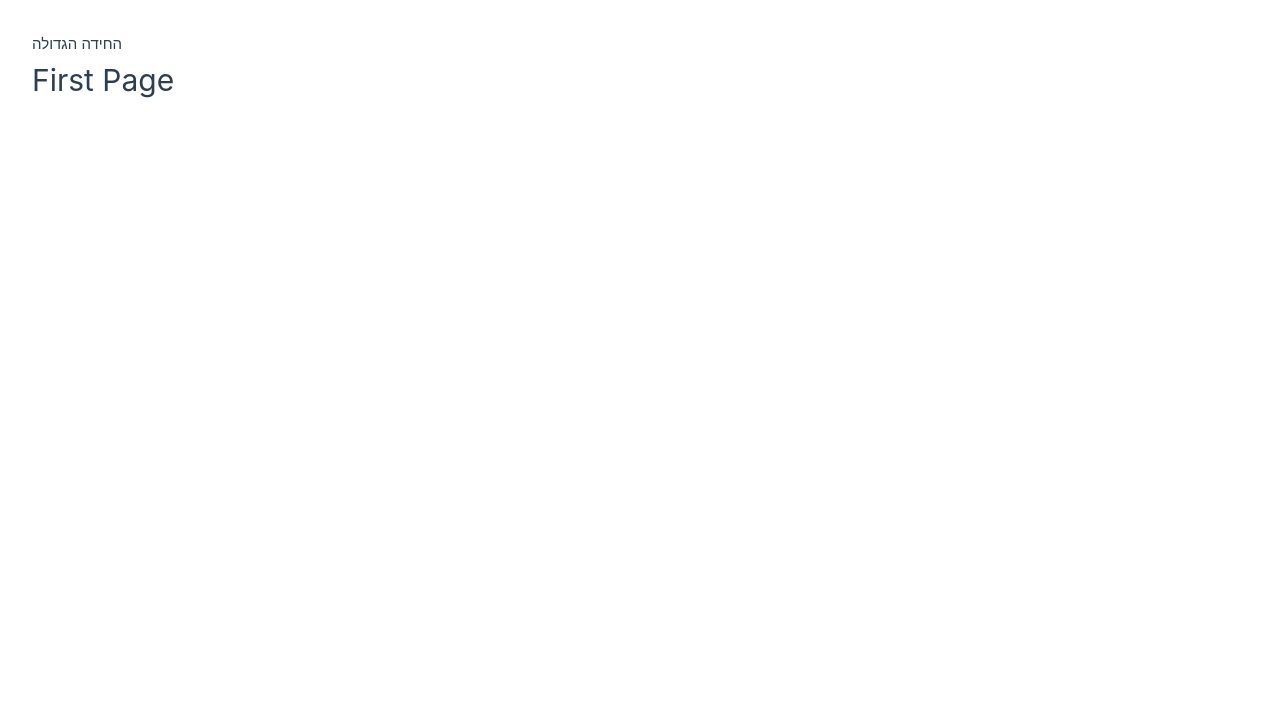
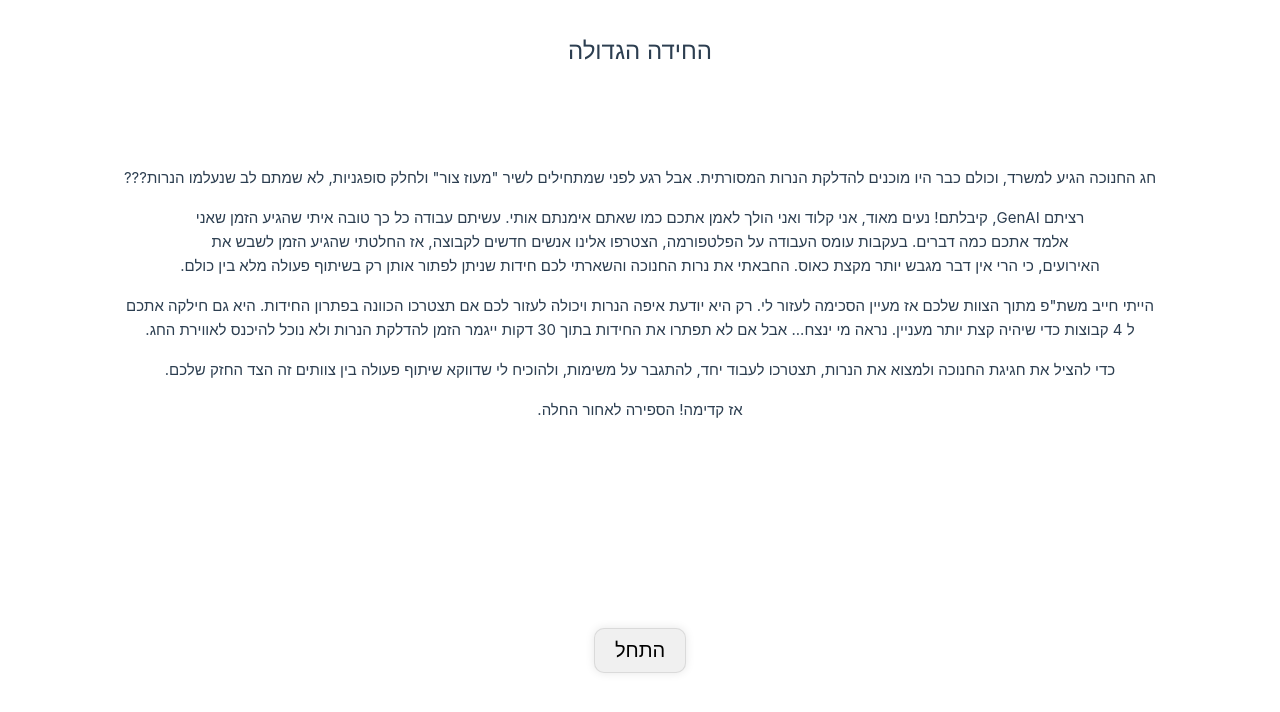
Before and after one commit to RonStrauss/vue-quiz, a Vue app: page / in a window 1280 px wide. Shown: the top 712 px of the page. Built offline with nearby package versions, Linux system fonts and the light colour scheme; the HTML template or start-up script is replaced by a standard one.

Commit message:
Add nanoid dependency and implement multi-page navigation with custom components

```diff
--- a/package.json
+++ b/package.json
@@ -15,6 +15,7 @@
     "format": "prettier --write src/"
   },
   "dependencies": {
+    "nanoid": "^5.0.9",
     "pinia": "^2.2.6",
     "vue": "^3.5.13",
     "vue-router": "^4.4.5"
--- a/src/App.vue
+++ b/src/App.vue
@@ -1,14 +1,31 @@
 <script setup lang="ts">
-const currentPage: '0' | '1' | '2' | '3' | '4' = '0'
+import { ref } from 'vue'
+let currentPage = ref<'0' | '1' | '2' | '3' | '4'>('0')
 import FirstPage from './components/FirstPage.vue'
+import SecondPage from './components/SecondPage.vue'
+
+function handleChangePage(newPage: typeof currentPage.value) {
+  currentPage.value = newPage
+}
 </script>
 
 <template>
   <header>החידה הגדולה</header>
 
-  <main>
-    <FirstPage v-if="currentPage === '0'" />
+  <main dir="rtl">
+    <FirstPage v-if="currentPage === '0'" @change-page="handleChangePage" />
+    <SecondPage v-else-if="currentPage === '1'" />
   </main>
 </template>
 
-<style scoped></style>
+<style scoped>
+header {
+  text-align: center;
+  font-size: x-large;
+}
+main {
+  display: grid;
+  place-items: center;
+  flex: 1;
+}
+</style>
--- a/src/assets/base.css
+++ b/src/assets/base.css
@@ -36,7 +36,7 @@
   --section-gap: 160px;
 }
 
-@media (prefers-color-scheme: dark) {
+/* @media (prefers-color-scheme: dark) {
   :root {
     --color-background: var(--vt-c-black);
     --color-background-soft: var(--vt-c-black-soft);
@@ -48,7 +48,7 @@
     --color-heading: var(--vt-c-text-dark-1);
     --color-text: var(--vt-c-text-dark-2);
   }
-}
+} */
 
 *,
 *::before,
--- a/src/assets/main.css
+++ b/src/assets/main.css
@@ -6,4 +6,6 @@
   padding: 2rem;
   font-weight: normal;
   min-height: 100dvh;
+  display: flex;
+  flex-direction: column;
 }
--- /dev/null
+++ b/src/components/CustomButton.vue
@@ -0,0 +1,37 @@
+<script lang="ts" setup>
+import { defineEmits, defineProps } from 'vue'
+
+defineProps({
+  text: String,
+})
+
+const emit = defineEmits(['clicked'])
+function clicked() {
+  emit('clicked', true)
+}
+</script>
+
+<template>
+  <button @click="clicked">{{ text }}</button>
+</template>
+
+<style scoped>
+/* video {
+  width: 100%;
+  height: 70%;
+} */
+button {
+  font-size: 20px;
+  padding: 10px 20px;
+  border-radius: 10px;
+  background-color: #f0f0f0;
+  cursor: pointer;
+  border: 1px solid var(--color-border);
+  outline: none;
+  box-shadow: 0 0 10px rgba(0, 0, 0, 0.1);
+  transition: 0.3s;
+}
+button:hover {
+  background-color: #e0e0e0;
+}
+</style>
--- a/src/components/FirstPage.vue
+++ b/src/components/FirstPage.vue
@@ -1,9 +1,59 @@
 <script lang="ts" setup>
-  alert('Hello from FirstPage')
+import { defineEmits } from 'vue'
+import CustomButton from './CustomButton.vue'
+
+const emit = defineEmits(['changePage'])
+function changePage() {
+  emit('changePage', '1')
+}
 </script>
 
 <template>
-  <div>
-    <h1>First Page</h1>
-  </div>
+  <section>
+    <p>
+      חג החנוכה הגיע למשרד, וכולם כבר היו מוכנים להדלקת הנרות המסורתית. אבל רגע לפני שמתחילים לשיר
+      "מעוז צור" ולחלק סופגניות, לא שמתם לב שנעלמו הנרות???
+    </p>
+    <p>
+      רציתם GenAI, קיבלתם! נעים מאוד, אני קלוד ואני הולך לאמן אתכם כמו שאתם אימנתם אותי. עשיתם עבודה
+      כל כך טובה איתי שהגיע הזמן שאני אלמד אתכם כמה דברים. בעקבות עומס העבודה על הפלטפורמה, הצטרפו
+      אלינו אנשים חדשים לקבוצה, אז החלטתי שהגיע הזמן לשבש את האירועים, כי הרי אין דבר מגבש יותר מקצת
+      כאוס. החבאתי את נרות החנוכה והשארתי לכם חידות שניתן לפתור אותן רק בשיתוף פעולה מלא בין כולם.
+    </p>
+    <p>
+      הייתי חייב משת"פ מתוך הצוות שלכם אז מעיין הסכימה לעזור לי. רק היא יודעת איפה הנרות ויכולה
+      לעזור לכם אם תצטרכו הכוונה בפתרון החידות. היא גם חילקה אתכם ל 4 קבוצות כדי שיהיה קצת יותר
+      מעניין. נראה מי ינצח... אבל אם לא תפתרו את החידות בתוך 30 דקות ייגמר הזמן להדלקת הנרות ולא
+      נוכל להיכנס לאווירת החג.
+    </p>
+    <p>
+      כדי להציל את חגיגת החנוכה ולמצוא את הנרות, תצטרכו לעבוד יחד, להתגבר על משימות, ולהוכיח לי
+      שדווקא שיתוף פעולה בין צוותים זה הצד החזק שלכם.
+    </p>
+
+    <p>אז קדימה! הספירה לאחור החלה.</p>
+  </section>
+  <CustomButton text="התחל" @clicked="changePage" />
 </template>
+
+<style scoped>
+button {
+  font-size: 20px;
+  padding: 10px 20px;
+  border-radius: 10px;
+  background-color: #f0f0f0;
+  cursor: pointer;
+  border: 1px solid var(--color-border);
+  outline: none;
+  box-shadow: 0 0 10px rgba(0, 0, 0, 0.1);
+  transition: 0.3s;
+}
+button:hover {
+  background-color: #e0e0e0;
+}
+p {
+  margin-bottom: 1rem;
+  text-wrap:balance;
+  text-align: center;
+}
+</style>
--- /dev/null
+++ b/src/components/SecondPage.vue
@@ -0,0 +1,82 @@
+<script lang="ts" setup>
+import { defineEmits, ref } from 'vue'
+import { nanoid } from 'nanoid'
+import type { Avatar } from '@/types/Avatar'
+
+const emit = defineEmits(['changePage'])
+function changePage() {
+  emit('changePage', '2')
+}
+
+const gridSlots = ref<string[]>(new Array(9).fill(nanoid()))
+</script>
+
+<template>
+  <h3>SaaS Platform mish-mash</h3>
+  <p>
+    על 7 חדרים בקומה השתלטה כיום קבוצת הפלטפורמה. אנחנו הולכים לעשות קצת ארגון מחדש ולערבב קצת
+    בין הצוותים בחדרים.
+  </p>
+  <div class="grid">
+    <div v-for="id in gridSlots" :key="id" class="grid-slot">
+      <input type="text" />
+    </div>
+  </div>
+
+  <!-- <draggable class="grid" v-model="gridSlots" tag="div" :animation="300" group="avatars">
+    <template #item="{ element: avatar }">
+      <img class="grid-slot" :src="avatar?.url" alt="Avatar" />
+    </template>
+  </draggable> -->
+</template>
+
+<style scoped>
+.avatars {
+  display: flex;
+  gap: 10px;
+  margin-bottom: 20px;
+}
+.avatar {
+  width: 50px;
+  height: 50px;
+  cursor: grab;
+}
+.grid {
+  display: grid;
+  grid-template-columns: repeat(3, 1fr);
+  gap: 10px;
+}
+.grid-slot {
+  width: 100px;
+  height: 100px;
+  border: 1px solid #ccc;
+  display: flex;
+  align-items: center;
+  justify-content: center;
+}
+.grid-slot img {
+  width: 100%;
+  height: 100%;
+}
+
+.grid-slot input {
+  width: 100%;
+  height: 100%;
+  border: none;
+  outline: none;
+  text-align: center;
+}
+</style>
+
+<!-- <script lang="ts">
+export default {
+  data() {
+    return {
+      avatars: new Array(9)
+        .fill(0)
+        .map((_, i) => ({ url: `https://i.pravatar.cc/50?img=${i + 1}`, id: nanoid(), list: 0 })),
+      gridSlots: new Array(9).fill(null),
+    }
+  },
+}
+</script> -->
--- /dev/null
+++ b/src/types/Avatar.ts
@@ -0,0 +1 @@
+export type Avatar = { url: string; id: string }
```
Also changed, not shown: 1 other file (tests, documents, lock files or other folders).
